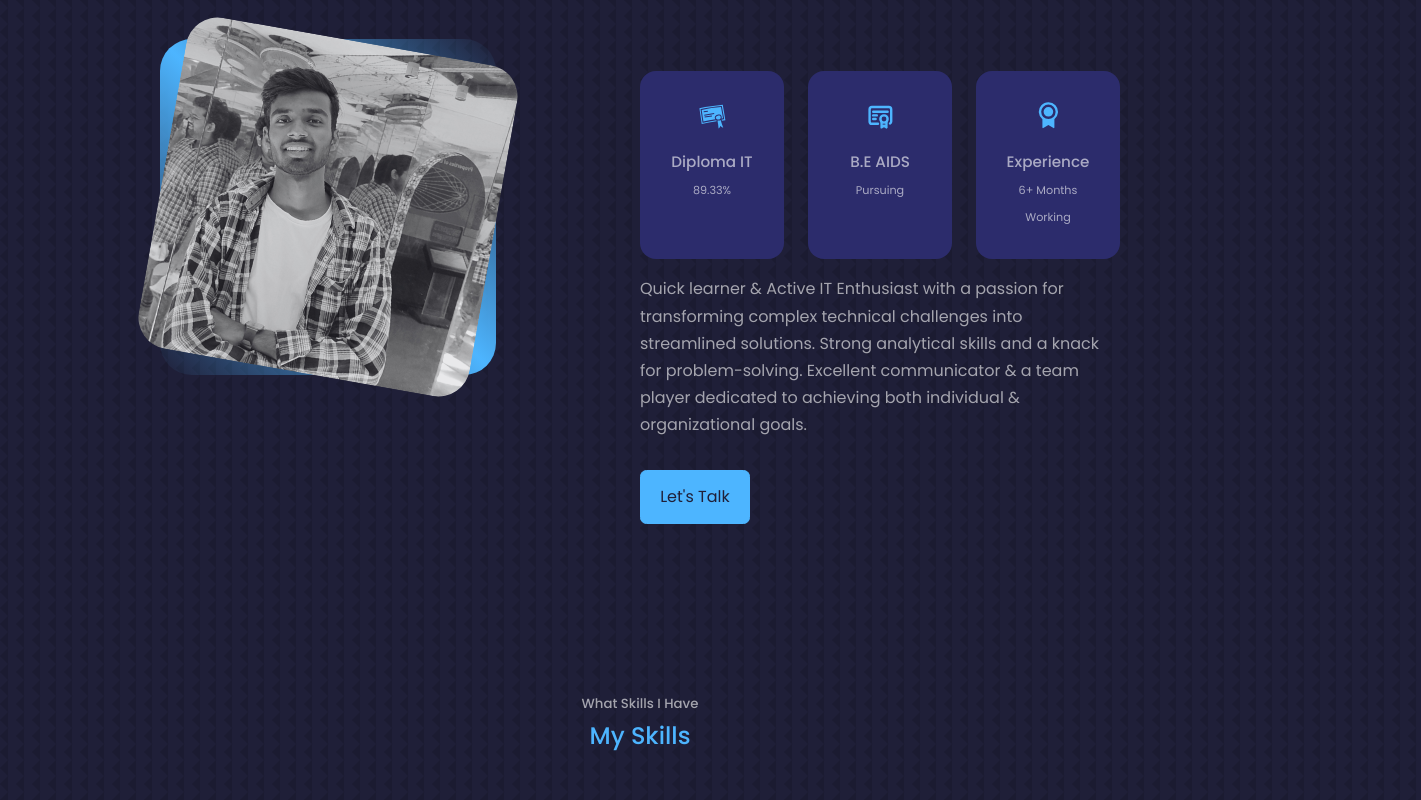
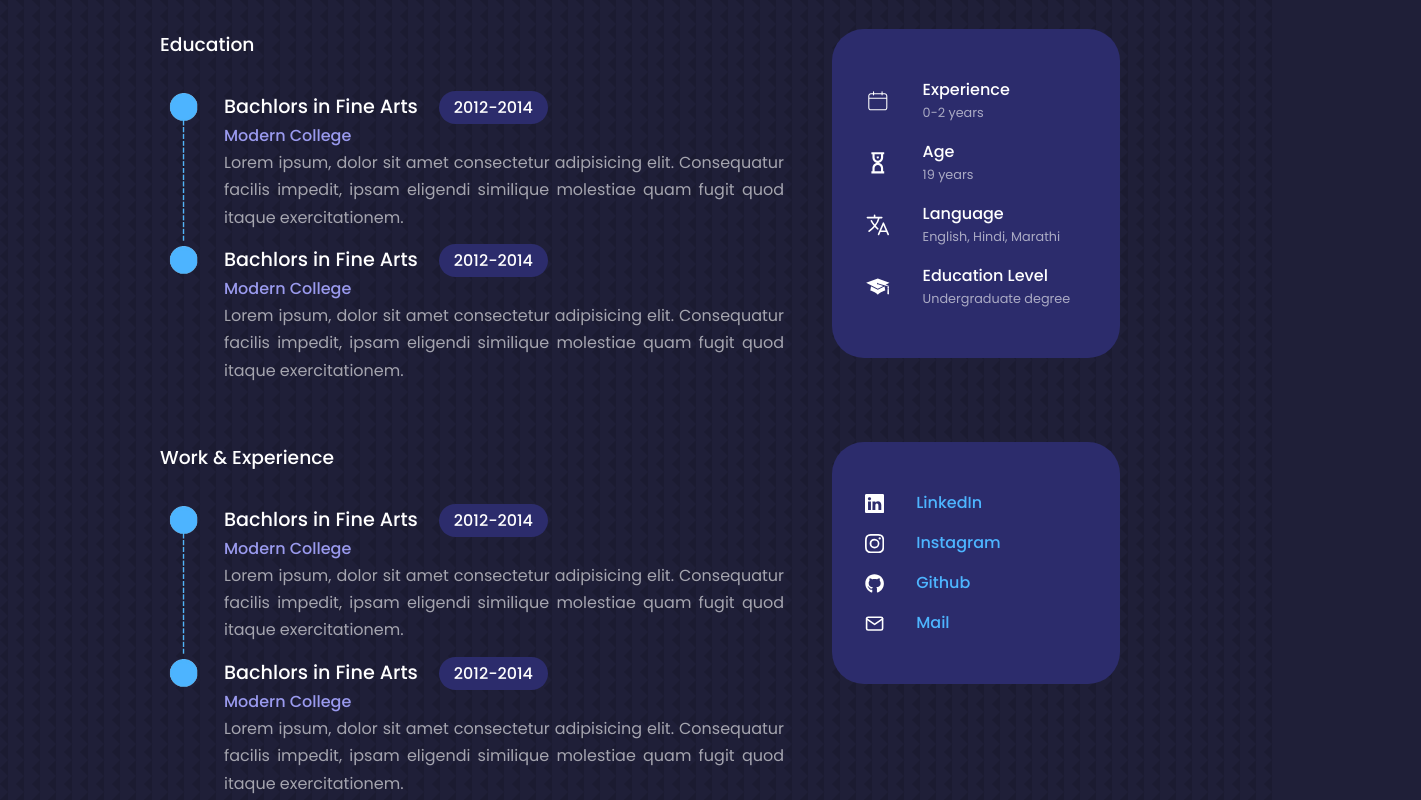
Before and after one commit to pratham2506/myportfolio, a React (Create React App) app: page / in a window 1280 px wide. Shown: the part 1000-1800 px from the top of the page, 1421 px wide, since content can reach past the window. Built offline with nearby package versions, Linux system fonts and the light colour scheme.

Commit message:
new look 22-12-23

```diff
--- a/src/App.js
+++ b/src/App.js
@@ -8,16 +8,18 @@ import Portfolio from './components/portfolio/Portfolio'
 import Testimonial from './components/testimonial/Testimonial'
 import Contact from './components/contact/Contact'
 import Footer from './components/footer/Footer'
+import About2 from './components/about2/About2'
 
 const App = () => {
   return (
     <>
       <Header/>
       <Nav/>
-      <About/>
+      {/* <About/> */}
+      <About2/>
       <Experience/>
       {/* <Services/> */}
-      <Portfolio/>
+      {/* <Portfolio/> */}
       {/* <Testimonial/> */}
       <Contact/>
       <Footer/>
--- a/src/components/about/About.js
+++ b/src/components/about/About.js
@@ -1,9 +1,9 @@
-import React from 'react'
-import './about.css'
-import ME from '../../assets/1.png'
-import {RiAwardFill} from 'react-icons/ri'
-import {GiDiploma} from 'react-icons/gi'
-import {TbCertificate} from 'react-icons/tb'
+import React from 'react';
+import './about.css';
+import ME from '../../assets/1.png';
+import { RiAwardFill } from 'react-icons/ri';
+import { GiDiploma } from 'react-icons/gi';
+import { TbCertificate } from 'react-icons/tb';
 
 const About = () => {
   return (
@@ -11,49 +11,43 @@ const About = () => {
       <h5>Get to Know</h5>
       <h2>About Me</h2>
 
-      <div className="container about__container">
-        <div className="about__me">
-          <div className="about__me-image">
-            <img src={ME} alt="About" />
+      <div className='container about__container'>
+        <div className='about__me'>
+          <div className='about__me-image'>
+            <img src={ME} alt='About' />
           </div>
         </div>
 
-        <div className="about__content">
-        <div className="about__cards">
-
+        <div className='about__content'>
+          <div className='about__cards'>
             <article className='about__card'>
-            <GiDiploma className='about__icon'/>
+              <GiDiploma className='about__icon' />
               <h5>Diploma IT</h5>
               <small>89.33%</small>
             </article>
 
             <article className='about__card'>
-            <TbCertificate className='about__icon'/>
+              <TbCertificate className='about__icon' />
               <h5>B.E AIDS</h5>
               <small>Pursuing</small>
             </article>
 
             <article className='about__card'>
-            <RiAwardFill className='about__icon'/>
+              <RiAwardFill className='about__icon' />
               <h5>Experience</h5>
               <small>6+ Months Working</small>
             </article>
           </div>
           <p>
-        Quick learner & Active IT Enthusiast with a passion
-for transforming complex technical challenges into
-streamlined solutions. Strong analytical skills and a
-knack for problem-solving. Excellent communicator
-& a team player dedicated to achieving both
-individual & organizational goals.
-
+            Quick learner & Active IT Enthusiast with a passion for transforming complex technical challenges into streamlined solutions. Strong analytical skills and a knack for problem-solving.
           </p>
-
-        <a href="#contact" className='btn btn-primary mt'>Let's Talk</a>
+          <a href='#contact' className='btn btn-primary mt'>
+            Let's Talk
+          </a>
         </div>
       </div>
     </section>
-  )
-}
+  );
+};
 
-export default About
+export default About;
--- a/src/components/about/about.css
+++ b/src/components/about/about.css
@@ -1,107 +1,112 @@
-.about__container{
-    display: grid;
-    grid-template-columns: 35% 50%;
+.about__container {
+    display: flex;
+    width: 100%;
     gap: 15%;
 }
 
-.about__me{
-    width: 100%;
+.about__me {
+    width: 35%;
     aspect-ratio: 1/1;
     border-radius: 2rem;
-    background: linear-gradient(45deg,transparent,var(--color-primary),transparent);
-    display: grid;
-    place-items: center;
+    background: linear-gradient(45deg, transparent, var(--color-primary), transparent);
+    display: flex;
+    align-items: center;
+    justify-content: center;
 }
 
-.about__me-image{
+.about__me-image {
     border-radius: 2rem;
     overflow: hidden;
-    transform:rotate(10deg);
-    transition: all .5s ease;
+    transform: rotate(10deg);
+    transition: all 0.5s ease;
 }
 
-.about__me-image:hover{
+.about__me-image:hover {
     transform: rotate(0);
 }
 
-.about__cards{
-    display: grid;
-    grid-template-columns: repeat(3,1fr);
+.about__cards {
+    display: flex;
+    flex-wrap: wrap;
     gap: 1.5rem;
     margin-bottom: 1rem;
 }
 
-.about__card{
+.about__card {
+    flex: 1;
     background: var(--color-bg-varient);
     border: 1px solid transparent;
     border-radius: 1rem;
-    padding:1.8rem;
+    padding: 1.5rem;
     text-align: center;
-    transition: all .5s ease;
+    transition: all 0.5s ease;
 }
 
-.about__card:hover{
+.about__card:hover {
     background: transparent;
     border-color: var(--color-primary-varient);
     cursor: default;
 }
 
-.about__icon{
+.about__icon {
     color: var(--color-primary);
     font-size: 1.8rem;
-    margin-bottom: .7rem;
+    margin-bottom: 0.7rem;
 }
 
-.about__card h5{
-    font-size: .95rem;
+.about__card h5 {
+    font-size: 0.95rem;
 }
 
-.about__card small{
-    font-size: .7rem;
+.about__card small {
+    font-size: 0.7rem;
     color: var(--color-light);
 }
 
-.about__content{
+.about__content {
+    width: 50%;
     margin: 2rem 0 2.6rem;
     color: var(--color-light);
 }
 
-.mt{
+.mt {
     margin-top: 2rem;
 }
 
-@media(max-width:1024px){
-    .about__container{
-        grid-template-columns: 1fr;
+@media (max-width: 1024px) {
+    .about__container {
+        flex-direction: column;
+        align-items: center;
         gap: 0;
     }
 
-    .about__me{
-        width: 50%;
+    .about__me {
+        width: 100%;
         margin: 2rem auto 4rem;
     }
 
-    .about__content p{
+    .about__content p {
         margin: 1rem 0 1.5rem;
+        text-align: center;
     }
 }
 
-@media(max-width:600px){
-   .about__me{
+@media (max-width: 600px) {
+    .about__me {
         width: 65%;
         margin: 0 auto 3rem;
     }
 
-   .about__cards{
-    grid-template-columns: 1fr 1fr;
+    .about__cards {
+        flex-direction: column;
         gap: 1rem;
     }
 
-   .about__content{
+    .about__content {
         text-align: center;
     }
 
-   .about__content p{
+    .about__content p {
         margin: 1.5rem 0;
     }
 }
--- /dev/null
+++ b/src/components/about2/About2.css
@@ -0,0 +1,125 @@
+.maindivabout{
+    display: flex;
+    flex-direction: row;
+    width: 100%;
+    justify-content: space-between;
+    margin-bottom: 3rem;
+}
+
+.timeline{
+    width: 65%;
+}
+
+.timeline h3{
+    margin-bottom: 2rem;
+}
+
+.timelinecard{
+    display: flex;
+    flex-direction: row;
+    width: 100%;
+    margin-top: 5px;
+    gap: 1rem;
+}
+
+.cardimg{
+    width: 15%;
+}
+
+.cardimg img{
+    width: 3rem;
+    height: 100%;
+}
+
+.carddata h4{
+    font-size: 1.2rem;
+    line-height: 1.5;
+}
+
+.carddata span{
+    background:var(--color-bg-varient) ;
+    padding: 5px 15px;
+    margin-left: 1rem;
+    font-size: 1rem;
+    border-radius: 20px;
+}
+
+.carddata h5{
+    font-size: 1rem;
+    color: var(--color-varient-more);
+}
+
+.carddata p{
+    font-size: 1rem;
+    text-align: justify;
+    color: var(--color-light);
+}
+
+.boxybox{
+    width: 30%;
+    height: fit-content;
+    background: var(--color-bg-varient);
+    border-radius: 2rem;
+    padding: 2rem;
+    border: 1px solid transparent;
+    transition: all .5s ease;
+}
+
+.boxybox:hover{
+    background: transparent;
+    border-color: var(--color-primary-varient);
+    cursor: default;
+}
+
+.onepart{
+    display: flex;
+    flex-direction: row;
+    margin: 1rem 0;
+    gap: 2rem;
+}
+
+.particon{
+    display: flex;
+    align-items: center;
+}
+
+.particonnn{
+    font-size: 1.6rem;
+}
+
+.particonnn2{
+    font-size: 1.2rem;
+}
+
+.partdata h4{
+    font-size: 1rem;
+    line-height: 1.5;
+}
+
+.partdata p{
+    font-size: .8rem;
+    text-align: justify;
+    color: var(--color-light);
+}
+
+@media (max-width:540px) {
+    .cardimg img{
+        width: 50px;
+    }
+    .cardimg{
+        width: 40%;
+    }
+}
+
+@media (max-width:1100px){
+    .maindivabout{
+        flex-direction: column;
+        gap: 2rem;
+    }
+    .timeline{
+        width: 100%;
+    }
+    .boxybox{
+        width: 100%;
+    }
+}
--- /dev/null
+++ b/src/components/about2/About2.jsx
@@ -0,0 +1,222 @@
+import React from "react";
+import "./About2.css";
+import timelinepic from "../../assets/timelinepic.png";
+import timelinepic2 from "../../assets/timelinepic2.png";
+import { CiCalendar } from "react-icons/ci";
+import { CgSandClock } from "react-icons/cg";
+import { MdCurrencyRupee } from "react-icons/md";
+import { IoLanguageOutline } from "react-icons/io5";
+import { GiGraduateCap } from "react-icons/gi";
+import {BsLinkedin} from 'react-icons/bs'
+import {BsInstagram} from 'react-icons/bs'
+import {FiMail} from 'react-icons/fi'
+import { FaGithub } from "react-icons/fa";
+
+const About2 = () => {
+  return (
+    <section id="about">
+      <h5>Get to Know</h5>
+      <h2>About Me</h2>
+
+      <div className="container">
+        <div className="maindivabout">
+          <div className="timeline">
+            <h3>Education</h3>
+            <div className="timelinecard">
+              <div className="cardimg">
+                <img src={timelinepic} alt="" />
+              </div>
+
+              <div className="carddata">
+                <h4>
+                  Bachlors in Fine Arts{" "}
+                  <span className="dateyear">2012-2014</span>
+                </h4>
+                <h5>Modern College</h5>
+                <p>
+                  Lorem ipsum, dolor sit amet consectetur adipisicing elit.
+                  Consequatur facilis impedit, ipsam eligendi similique
+                  molestiae quam fugit quod itaque exercitationem.
+                </p>
+              </div>
+            </div>
+
+            <div className="timelinecard">
+              <div className="cardimg">
+                <img src={timelinepic2} alt="" />
+              </div>
+
+              <div className="carddata">
+                <h4>
+                  Bachlors in Fine Arts{" "}
+                  <span className="dateyear">2012-2014</span>
+                </h4>
+                <h5>Modern College</h5>
+                <p>
+                  Lorem ipsum, dolor sit amet consectetur adipisicing elit.
+                  Consequatur facilis impedit, ipsam eligendi similique
+                  molestiae quam fugit quod itaque exercitationem.
+                </p>
+              </div>
+            </div>
+
+
+          </div>
+          <div className="boxybox">
+            <div className="onepart">
+              <div className="particon">
+                <CiCalendar className="particonnn" />
+              </div>
+              <div className="partdata">
+                <h4>Experience</h4>
+                <p>0-2 years</p>
+              </div>
+            </div>
+
+            <div className="onepart">
+              <div className="particon">
+              <CgSandClock className="particonnn" />
+              </div>
+              <div className="partdata">
+                <h4>Age</h4>
+                <p>19 years</p>
+              </div>
+            </div>
+
+            {/* <div className="onepart">
+              <div className="particon">
+                <MdCurrencyRupee className="particonnn" />
+              </div>
+              <div className="partdata">
+                <h4>Experience</h4>
+                <p>0-2 years</p>
+              </div>
+            </div> */}
+
+            <div className="onepart">
+              <div className="particon">
+                <IoLanguageOutline  className="particonnn" />
+              </div>
+              <div className="partdata">
+                <h4>Language</h4>
+                <p>English, Hindi, Marathi</p>
+              </div>
+            </div>
+
+            <div className="onepart">
+              <div className="particon">
+                <GiGraduateCap  className="particonnn" />
+              </div>
+              <div className="partdata">
+                <h4>Education Level</h4>
+                <p>Undergraduate degree</p>
+              </div>
+            </div>
+
+
+          </div>
+        </div>
+
+        <div className="maindivabout">
+          <div className="timeline">
+            <h3>Work & Experience</h3>
+            <div className="timelinecard">
+              <div className="cardimg">
+                <img src={timelinepic} alt="" />
+              </div>
+
+              <div className="carddata">
+                <h4>
+                  Bachlors in Fine Arts{" "}
+                  <span className="dateyear">2012-2014</span>
+                </h4>
+                <h5>Modern College</h5>
+                <p>
+                  Lorem ipsum, dolor sit amet consectetur adipisicing elit.
+                  Consequatur facilis impedit, ipsam eligendi similique
+                  molestiae quam fugit quod itaque exercitationem.
+                </p>
+              </div>
+            </div>
+
+            <div className="timelinecard">
+              <div className="cardimg">
+                <img src={timelinepic2} alt="" />
+              </div>
+
+              <div className="carddata">
+                <h4>
+                  Bachlors in Fine Arts{" "}
+                  <span className="dateyear">2012-2014</span>
+                </h4>
+                <h5>Modern College</h5>
+                <p>
+                  Lorem ipsum, dolor sit amet consectetur adipisicing elit.
+                  Consequatur facilis impedit, ipsam eligendi similique
+                  molestiae quam fugit quod itaque exercitationem.
+                </p>
+              </div>
+            </div>
+
+
+          </div>
+          <div className="boxybox">
+            <div className="onepart">
+              <div className="particon">
+                <BsLinkedin className="particonnn2" />
+              </div>
+              <div className="partdata">
+                <h4><a href="https://www.linkedin.com/in/pratham-matkar-a2bb77257/" target="_blank">LinkedIn</a></h4>
+                {/* <p>0-2 years</p> */}
+              </div>
+            </div>
+
+            <div className="onepart">
+              <div className="particon">
+              <BsInstagram className="particonnn2" />
+              </div>
+              <div className="partdata">
+              <h4><a href="https://www.instagram.com/pratham_2506_/" target="_blank">Instagram</a></h4>
+                {/* <p>19 years</p> */}
+              </div>
+            </div>
+
+            {/* <div className="onepart">
+              <div className="particon">
+                <MdCurrencyRupee className="particonnn" />
+              </div>
+              <div className="partdata">
+                <h4>Experience</h4>
+                <p>0-2 years</p>
+              </div>
+            </div> */}
+
+            <div className="onepart">
+              <div className="particon">
+                <FaGithub  className="particonnn2" />
+              </div>
+              <div className="partdata">
+              <h4><a href="https://github.com/pratham2506" target="_blank">Github</a></h4>
+                {/* <p>English, Hindi, Marathi</p> */}
+              </div>
+            </div>
+
+            <div className="onepart">
+              <div className="particon">
+                <FiMail  className="particonnn2" />
+              </div>
+              <div className="partdata">
+              <h4><a href="mailto:prathammatkar2506@gmail.com" target="_blank">Mail</a></h4>
+                {/* <p>Undergraduate degree</p> */}
+              </div>
+            </div>
+
+
+          </div>
+        </div>
+      </div>
+    </section>
+  );
+};
+
+export default About2;
--- a/src/components/experience/Experience.js
+++ b/src/components/experience/Experience.js
@@ -7,6 +7,7 @@ const Experience = () => {
     <section id='experience'>
       <h5>What Skills I Have</h5>
       <h2>My Skills</h2>
+
 
       <div className="container experience__container">
         <div className="experience__frontend">
@@ -64,7 +65,7 @@ const Experience = () => {
           </div>
         </div>
 
-        {/* <div className="experience__backend">
+        <div className="experience__backend">
         <h3>My Certifications</h3>
         <div className="experience__content">
             <article className='experience__details'>
@@ -117,7 +118,7 @@ const Experience = () => {
 
 
           </div>
-        </div> */}
+        </div>
       </div>
     </section>
   )
--- a/src/index.css
+++ b/src/index.css
@@ -13,6 +13,7 @@
     --color-bg-varient:#2c2c6c;
     --color-primary:#4db5ff;
     --color-primary-varient:rgba(77,181,255,0.4);
+    --color-varient-more:#9a9aee;
     --color-white:#fff;
     --color-light:rgba(255,255,255,0.6);
 
```
Also changed, not shown: src/components/experience/experience.css (+7 -0 lines), src/components/header/header.css (+8 -8 lines), src/assets/timelinepic.png (added), src/assets/timelinepic2.png (added). Lines whose indentation alone changed are shown as unchanged.
